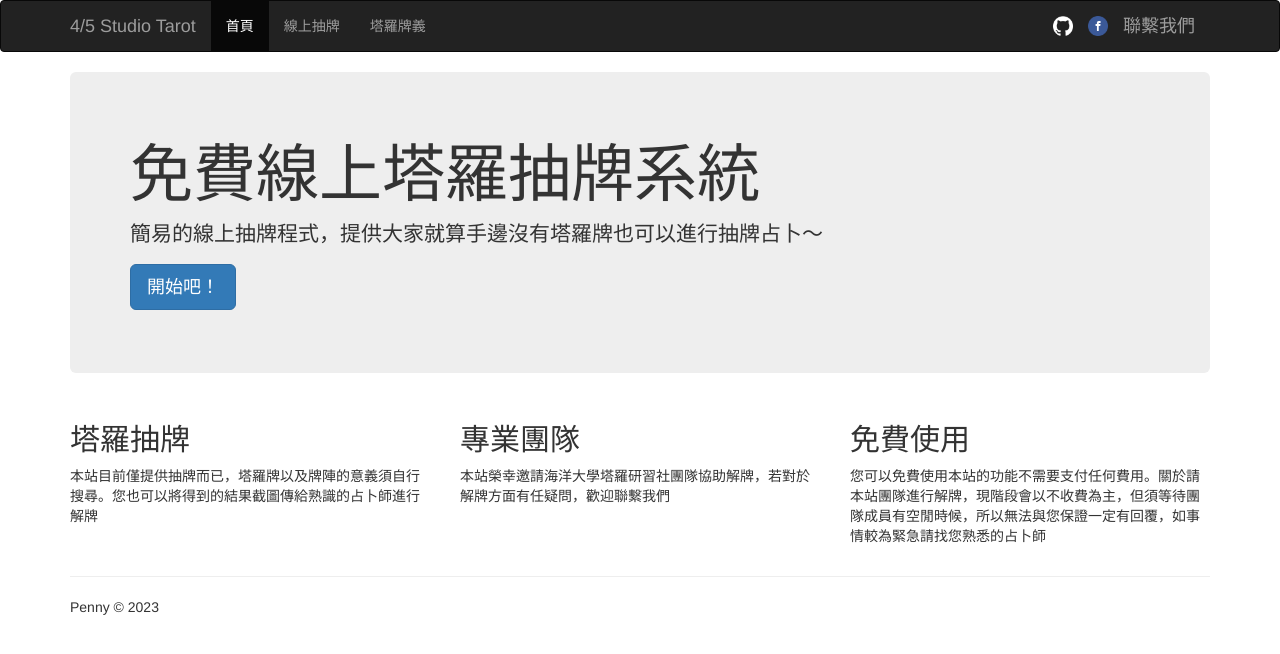
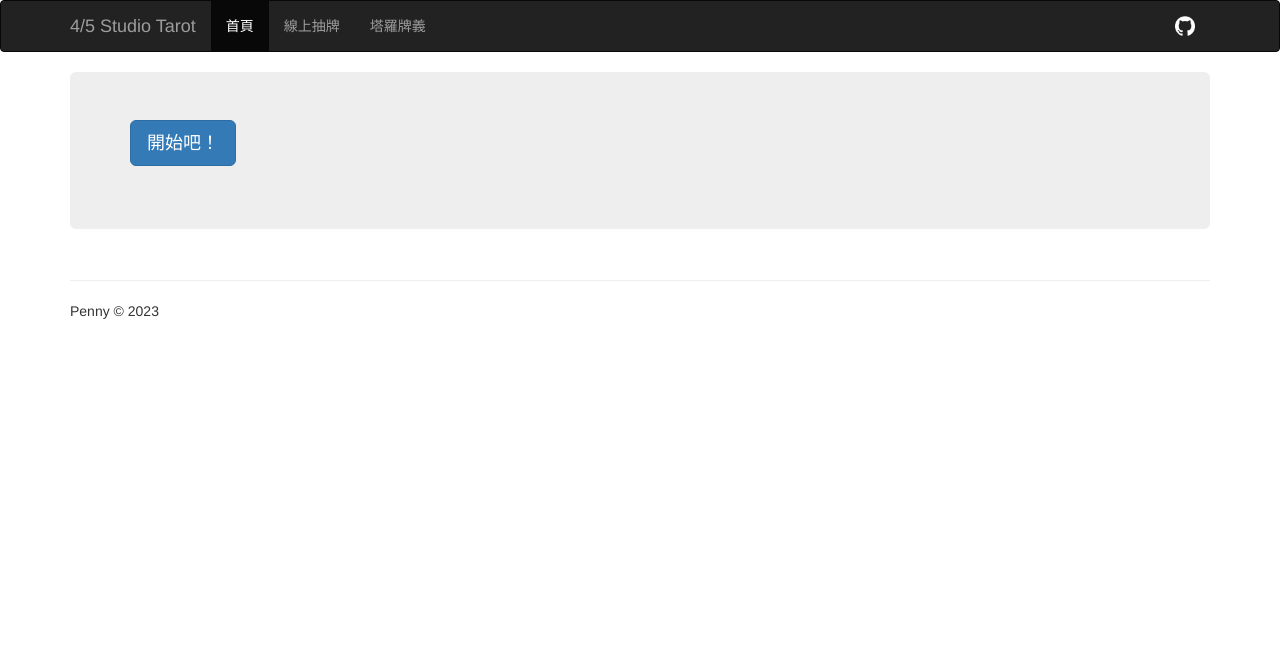
Before and after one commit to 04842/tarot, a plain HTML site: page index.html in a window 1280 px wide. Drawn offline with nearby package versions, Linux system fonts and the light colour scheme.

Commit message:
Initial commit

```diff
--- a/index.html
+++ b/index.html
@@ -60,9 +60,7 @@
                         <a href="https://github.com/Spicdev" class="navbar-brand"><img src="css/images/icons/github-logo.png" style="width: 20px;"></a>
                     </li>
                     <li>
-                        <a href="https://www.facebook.com/國立台灣海洋大學塔羅研習社-139070089568704/" class="navbar-brand"><img src="css/images/icons/facebook.png" style="width: 20px;"></a>
                     </li>
-                    <li><a href="mailto:ntoutarot@gmail.com" class="navbar-brand">聯繫我們</a></li>
                 </ul>
             </div>
             <!-- /.navbar-collapse -->
@@ -71,22 +69,14 @@
     </nav>
     <div class="container">
         <div class="jumbotron">
-            <h1>免費線上塔羅抽牌系統</h1>
-            <p>簡易的線上抽牌程式，提供大家就算手邊沒有塔羅牌也可以進行抽牌占卜～</p>
             <p><a class="btn btn-primary btn-lg" href="draw.html" role="button">開始吧！</a></p>
         </div>
         <div class="row">
             <div class="col-md-4">
-                <h2>塔羅抽牌</h2>
-                <p>本站目前僅提供抽牌而已，塔羅牌以及牌陣的意義須自行搜尋。您也可以將得到的結果截圖傳給熟識的占卜師進行解牌</p>
             </div>
             <div class="col-md-4">
-                <h2>專業團隊</h2>
-                <p>本站榮幸邀請海洋大學塔羅研習社團隊協助解牌，若對於解牌方面有任疑問，歡迎聯繫我們</p>
             </div>
             <div class="col-md-4">
-                <h2>免費使用</h2>
-                <p>您可以免費使用本站的功能不需要支付任何費用。關於請本站團隊進行解牌，現階段會以不收費為主，但須等待團隊成員有空閒時候，所以無法與您保證一定有回覆，如事情較為緊急請找您熟悉的占卜師</p>
             </div>
 
         </div>
```
